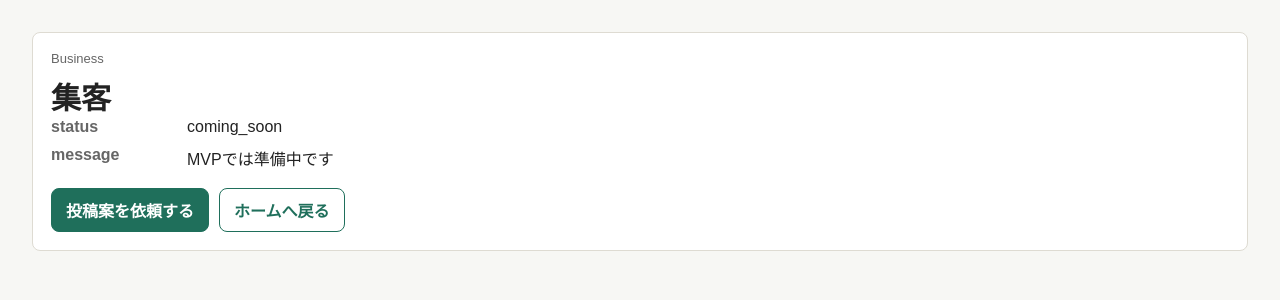
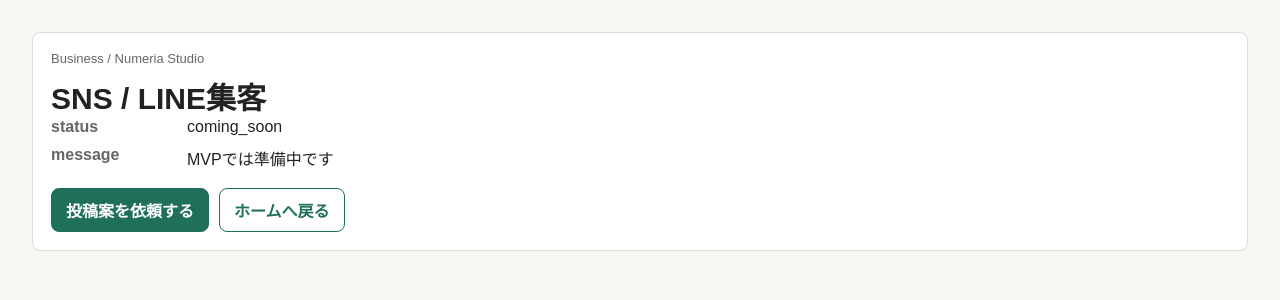
Before and after one commit to karukimori-wq/Growth-Engine, a Next.js app: page /app/business/marketing in a window 1280 px wide. Shown: the top 300 px of the page. Built offline with nearby package versions, Linux system fonts and the light colour scheme.

Commit message:
Render marketing coming soon with studio labels

```diff
--- a/src/app/app/business/marketing/page.tsx
+++ b/src/app/app/business/marketing/page.tsx
@@ -1,20 +1,18 @@
-export default function MarketingPage() {
+import { BusinessComingSoon } from "../_components/business-coming-soon";
+
+type Props = {
+  searchParams: Promise<Record<string, string | string[] | undefined>>;
+};
+
+export default async function MarketingPage({ searchParams }: Props) {
   return (
-    <main className="main">
-      <section className="card">
-        <p className="eyebrow">Business</p>
-        <h1 className="page-title">集客</h1>
-        <dl className="definition-list compact">
-          <dt>status</dt>
-          <dd>coming_soon</dd>
-          <dt>message</dt>
-          <dd>MVPでは準備中です</dd>
-        </dl>
-        <div className="action-row">
-          <a className="button" href="/app/business/post-draft-briefs/new">投稿案を依頼する</a>
-          <a className="button secondary" href="/app/business">ホームへ戻る</a>
-        </div>
-      </section>
-    </main>
+    <BusinessComingSoon
+      menuKey="marketing"
+      searchParams={await searchParams}
+      primaryAction={{
+        label: "投稿案を依頼する",
+        href: "/app/business/post-draft-briefs/new"
+      }}
+    />
   );
 }
```
